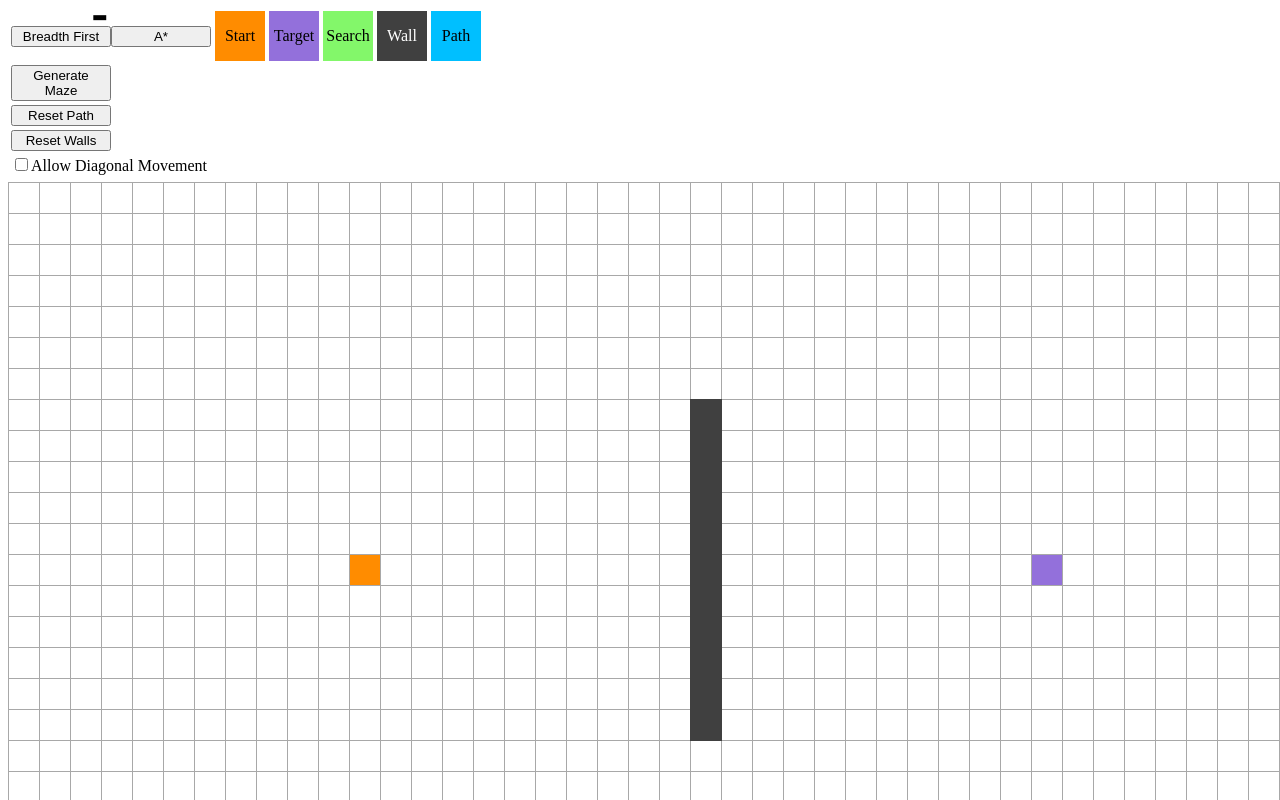
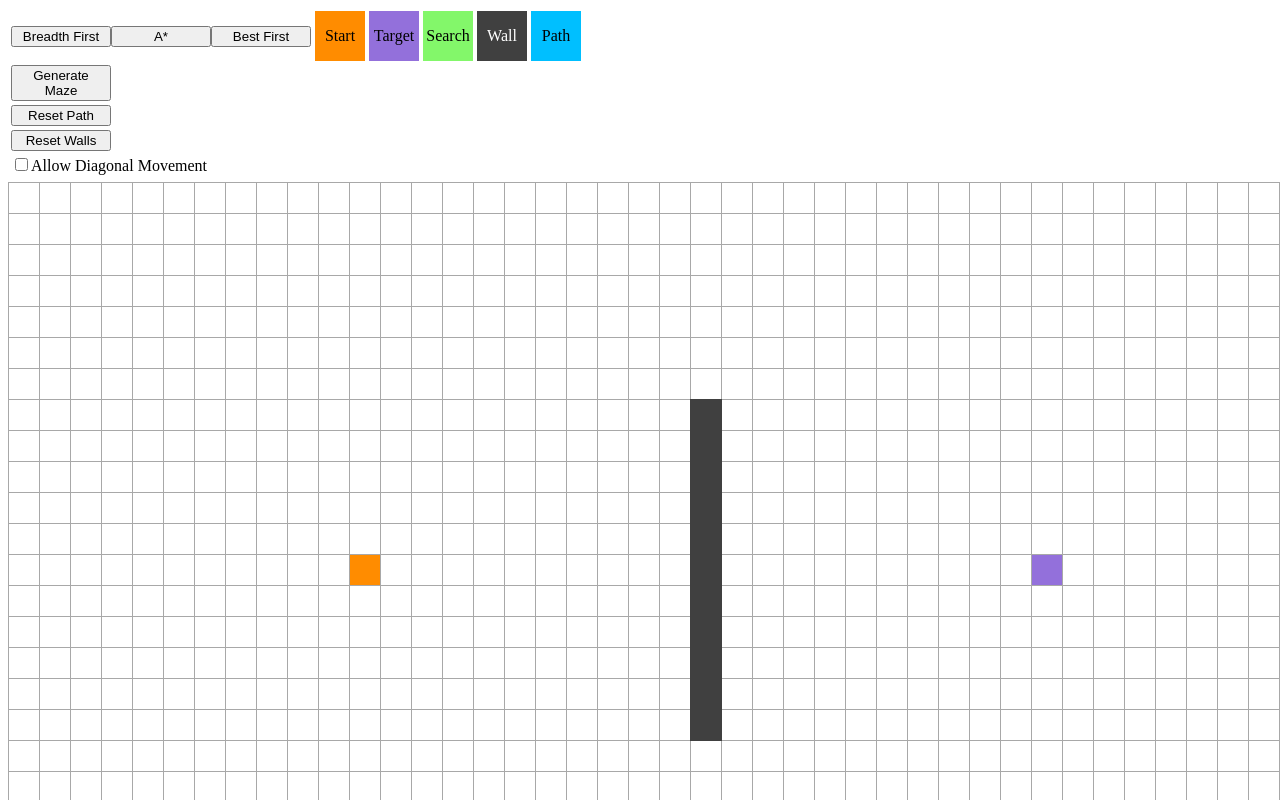
Before and after one commit to otson/Pathfinding-Algorithm-Visualizer, an Angular app: page / in a window 1280 px wide. Shown: the top 800 px of the page. Built offline with nearby package versions, Linux system fonts and the light colour scheme.

Commit message:
add initial best first search, some a star refactoring

```diff
--- a/src/app/app.component.html
+++ b/src/app/app.component.html
@@ -1,12 +1,12 @@
 <div (mousedown)="startPainting()" (mouseup)="stopPainting()">
   <div>
-    <div style="position: absolute; z-index: 999; pointer-events: none; width: 100%;
+<!--    <div style="position: absolute; z-index: 999; pointer-events: none; width: 100%;
   height: 100%;">
       <svg width="100%" height="100%">
         <line *ngFor="let line of getLines()" class="line" stroke="black" stroke-width="5"
               [attr.x1]="line.x1" [attr.y1]="line.y1" [attr.x2]="line.x2" [attr.y2]="line.y2"/>
       </svg>
-    </div>
+    </div>-->
     <app-topbar></app-topbar>
     <table cellspacing="1" border="0" align="center"  cellpadding="0" style="background-color: #a8a8a8">
       <tr *ngFor="let row of getMap()">
--- a/src/app/pathfinder.service.ts
+++ b/src/app/pathfinder.service.ts
@@ -24,6 +24,7 @@ export class PathfinderService {
     for(let row of this.map){
       for(let cell of row){
         cell.isVisited = false;
+        cell.isClosed = false;
       }
     }
   }
@@ -45,7 +46,7 @@ export class PathfinderService {
           new Cell(column, row,
             row == Math.trunc(this.rows / 2) && column == Math.trunc(this.columns / 4),
             row == Math.trunc(this.rows / 2) && column == Math.trunc(this.columns / 4 * 3),
-            false, undefined,
+            false, false, undefined,
             Math.trunc(this.rows / 4) < row && Math.trunc(this.rows / 4 * 3) > row && column == Math.trunc(this.columns / 2)
           )
         );
@@ -58,26 +59,26 @@ export class PathfinderService {
     return this.map;
   }
 
-  public solveAStar(diagonalMovement: boolean): Response {
-    function manhattan(start: Cell) {
+  private manhattan(start: Cell, end: Cell) {
     return Math.abs(start.column - end.column) +
       Math.abs(start.row -end.row);
   }
-    function euclidean(start: Cell) {
-      return Math.sqrt(
+  private euclidean(start: Cell, end: Cell) {
+    return (Math.sqrt(
       Math.pow(start.row - end.row, 2) +
       Math.pow(start.column - end.column, 2)
-      ) //;+ 0.0001 * start.row + 0.00001 * start.column;
+    )); //;+ 0.0001 * start.row + 0.00001 * start.column;
   }
 
-    function diagonal(start: Cell) {
-      let dx = Math.abs(start.column - end.column);
-      let dy = Math.abs(start.row -end.row);
-      let D = 1;
-      let D2 = Math.sqrt(2);
-      return D * (dx+dy) + (D2 - 2 * D) * Math.min(dx, dy);
+  public bestFirstSearch(diagonalMovement: boolean){
+    return this.solveAStar(diagonalMovement,
+      (start: Cell, end: Cell) => this.euclidean(start, end) * 1000000);
   }
-    let h = diagonalMovement ? euclidean : manhattan;
+
+  public solveAStar(diagonalMovement: boolean, heuristic? : (start: Cell, end: Cell) => number): Response {
+
+    let h = diagonalMovement ? this.euclidean : this.manhattan;
+    if(heuristic != undefined) h = heuristic;
 
     function getNeighbors(curr: Cell, map: Cell[][], diagonalMovement: boolean){
       let neighbors = [];
@@ -107,9 +108,10 @@ export class PathfinderService {
         fScore.set(this.map[row][column], Infinity);
       }
     }
+    start.isVisited = true;
     openSet.push(start);
     gScore.set(start, 0);
-    fScore.set(start, h(start));
+    fScore.set(start, h(start, end));
     while(openSet.length > 0){
       // get node with lowest f value;
       let curr = openSet[0];
@@ -118,6 +120,9 @@ export class PathfinderService {
           curr = openSet[i];
         }
       }
+      openSet = openSet.filter((item) => item !== curr);
+      curr.isClosed = true;
+
       if(curr === end){
         while(curr.parent != undefined){
           response.path.push(curr);
@@ -125,16 +130,19 @@ export class PathfinderService {
         }
         break;
       }
-      openSet = openSet.filter((item) => item !== curr);
       for(let neighbor of getNeighbors(curr, this.map, diagonalMovement)){
-        if(neighbor.isWall) continue;
+        if(neighbor.isWall || neighbor.isClosed) continue;
         let tentativeGScore = gScore.get(curr) + ((curr.column === neighbor.column || curr.row === neighbor.row) ? 1 : Math.sqrt(2));
-        if(tentativeGScore < gScore.get(neighbor)){
+        if(!neighbor.isVisited || tentativeGScore < gScore.get(neighbor)){
           neighbor.parent = curr;
           gScore.set(neighbor, tentativeGScore);
-          fScore.set(neighbor, tentativeGScore + h(neighbor));
-          if(openSet.filter((item) => item === curr).length == 0){
+          fScore.set(neighbor, tentativeGScore + h(neighbor, end));
+          if(!neighbor.isVisited){
             response.traversal.push(neighbor);
+            openSet.push(neighbor);
+            neighbor.isVisited = true;
+          } else{
+            openSet = openSet.filter((item) => item !== neighbor);
             openSet.push(neighbor);
           }
         }
--- a/src/app/shared/cell.model.ts
+++ b/src/app/shared/cell.model.ts
@@ -1,4 +1,4 @@
 export class Cell{
   constructor(public column: number, public row: number, public isStart: boolean = false, public isEnd: boolean = false,
-              public isVisited: boolean = false, public parent?: Cell, public isWall: boolean = false){};
+              public isVisited: boolean = false, public isClosed: boolean = false, public parent?: Cell, public isWall: boolean = false){};
 }
--- a/src/app/topbar/topbar.component.html
+++ b/src/app/topbar/topbar.component.html
@@ -4,6 +4,7 @@
       <td>
         <button style="width: 100px" (click)="solveBreadthFirst()">Breadth First</button>
         <button style="width: 100px" (click)="solveAStar()">A*</button>
+        <button style="width: 100px" (click)="solveBestFirst()">Best First</button>
       </td>
       <td>
         <div style="background-color: darkorange; height: 50px; width: 50px;
--- a/src/app/topbar/topbar.component.ts
+++ b/src/app/topbar/topbar.component.ts
@@ -31,6 +31,11 @@ export class TopbarComponent implements OnInit {
   solveAStar() {
     this.resetPath();
     this.animate((this.pathfinderService.solveAStar(this.diagonalMovement)));
+  }
+
+  solveBestFirst() {
+    this.resetPath();
+    this.animate((this.pathfinderService.bestFirstSearch(this.diagonalMovement)));
   }
 
   private animate(solution: Response){
```
Lines whose indentation alone changed are shown as unchanged.
